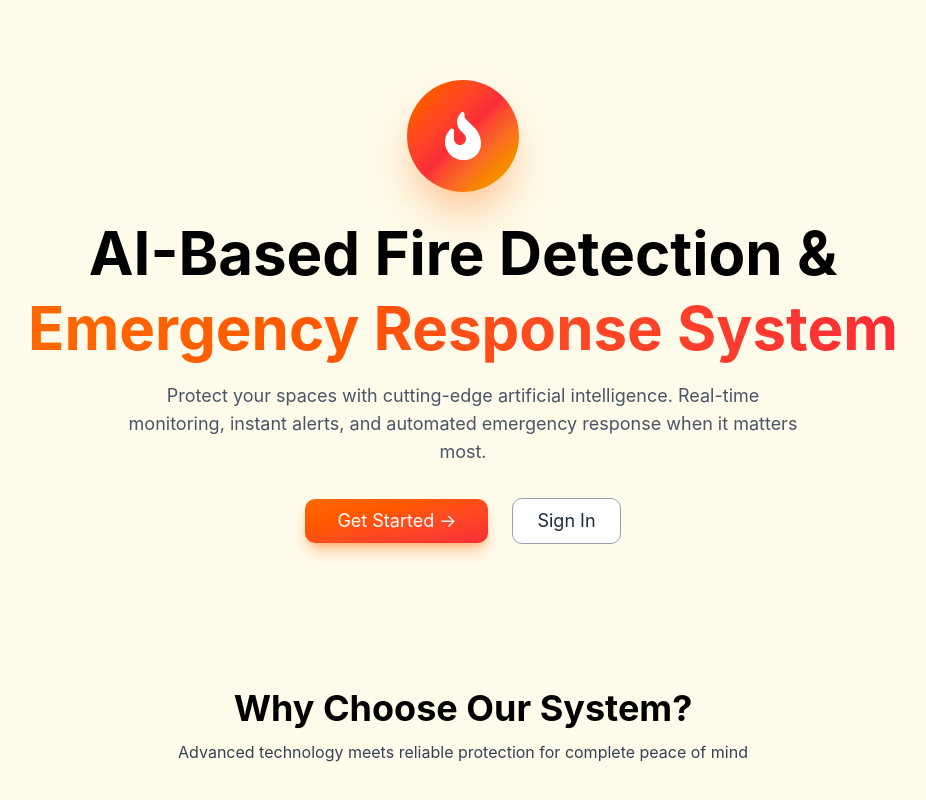
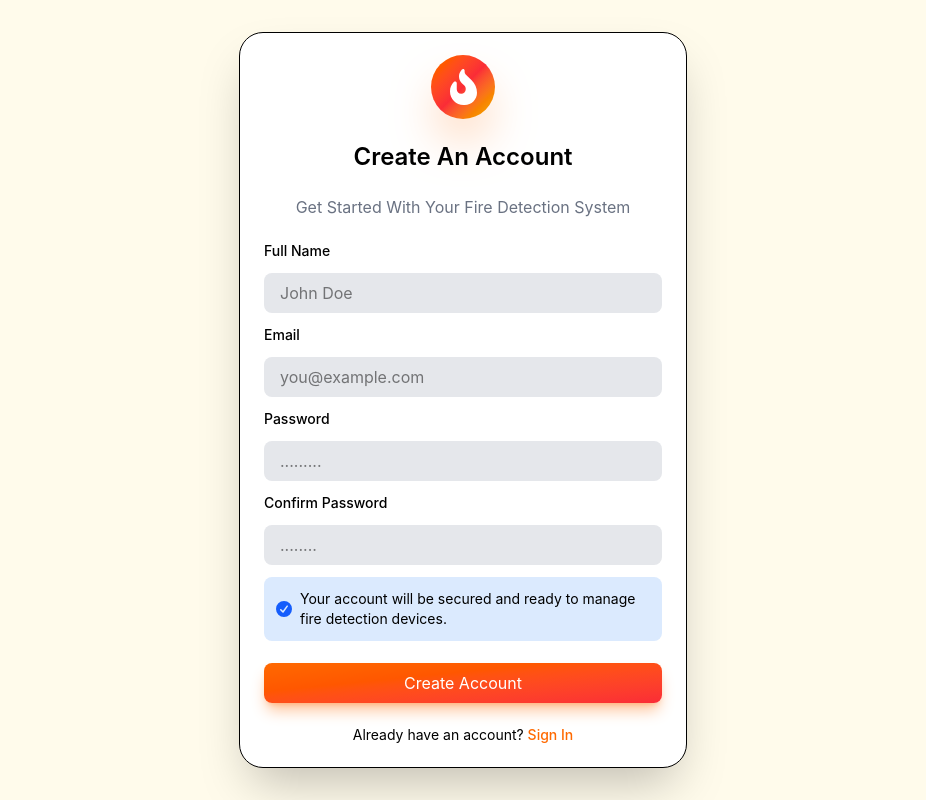
Before and after one commit to RISHIK396/Smart-Ai-based-Fire-And-Smoke-Detection-Frontend, a React (Vite) app: page /signUp in a window 1280 px wide. Shown: the top 800 px of the page, without its empty margins (177-1103 px from the left). Built offline with nearby package versions, Linux system fonts and the light colour scheme.

Commit message:
added new SignUp page

```diff
--- a/package.json
+++ b/package.json
@@ -16,6 +16,7 @@
     "@tailwindcss/vite": "^4.2.2",
     "react": "^19.2.4",
     "react-dom": "^19.2.4",
+    "react-router-dom": "^7.13.2",
     "tailwindcss": "^4.2.2"
   },
   "devDependencies": {
--- a/src/Component/Header.tsx
+++ b/src/Component/Header.tsx
@@ -1,8 +1,10 @@
 import React from 'react'
 import { FontAwesomeIcon } from '@fortawesome/react-fontawesome'
 import { faFireFlameCurved } from '@fortawesome/free-solid-svg-icons'
+import { useNavigate } from 'react-router-dom'
 
 const Header = () => {
+    const navigate = useNavigate();
     return (
         <div className='w-full flex flex-col justify-center items-center bg-amber-50 px-4'>
 
@@ -46,7 +48,7 @@ const Header = () => {
                            bg-gradient-to-br from-orange-500 to-red-500
                            shadow-lg shadow-orange-500/40
                            hover:scale-105 hover:shadow-xl
-                           transition duration-300'>
+                           transition duration-300' onClick={()=>{navigate("/signUp")}}>
                     Get Started →
                 </button>
 
--- /dev/null
+++ b/src/SignUp/Signup.jsx
@@ -0,0 +1,70 @@
+import React from 'react'
+import { FontAwesomeIcon } from '@fortawesome/react-fontawesome'
+import { faCircleCheck, faFireFlameCurved } from '@fortawesome/free-solid-svg-icons'
+import { Link } from 'react-router-dom'
+
+const Signup = () => {
+  return (
+    <div className='flex flex-col items-center justify-center w-full min-h-screen bg-amber-50'>
+
+      <div className='bg-white w-[90%] max-w-md h-[92vh] flex flex-col justify-evenly items-center rounded-3xl px-6 shadow-2xl border'>
+
+        {/* Logo */}
+        <div className='w-full flex justify-center items-center'>
+          <div className='w-16 h-16 rounded-full bg-gradient-to-br from-orange-500 via-red-500 to-yellow-500 flex justify-center items-center shadow-2xl shadow-orange-500/50'>
+            <FontAwesomeIcon icon={faFireFlameCurved} className="text-white text-4xl" />
+          </div>
+        </div>
+
+        <h4 className='text-2xl font-semibold'>Create An Account</h4>
+        <p className='text-gray-500 text-center'>
+          Get Started With Your Fire Detection System
+        </p>
+
+        {/* Form */}
+        <div className='flex flex-col w-full gap-3'>
+
+          <label className='text-sm font-medium'>Full Name</label>
+          <input className='px-4 w-full bg-gray-200 py-2 rounded-lg outline-none focus:ring-2 focus:ring-orange-400'
+            type='text' placeholder='John Doe' name='name' />
+
+          <label className='text-sm font-medium'>Email</label>
+          <input className='px-4 w-full bg-gray-200 py-2 rounded-lg outline-none focus:ring-2 focus:ring-orange-400'
+            type='email' placeholder='you@example.com' name='email' />
+
+          <label className='text-sm font-medium'>Password</label>
+          <input className='px-4 w-full bg-gray-200 py-2 rounded-lg outline-none focus:ring-2 focus:ring-orange-400'
+            type='password' placeholder='.........' name='password' />
+
+          <label className='text-sm font-medium'>Confirm Password</label>
+          <input className='px-4 w-full bg-gray-200 py-2 rounded-lg outline-none focus:ring-2 focus:ring-orange-400'
+            type='password' placeholder='........' name='confirmPassword' />
+
+          {/* Info box */}
+          <div className='flex items-center gap-2 bg-blue-100 p-3 rounded-lg'>
+            <FontAwesomeIcon icon={faCircleCheck} className="text-blue-600" />
+            <p className='text-sm'>
+              Your account will be secured and ready to manage fire detection devices.
+            </p>
+          </div>
+        </div>
+
+        {/* Button */}
+        <button className='w-full py-2 text-base rounded-lg text-white
+                           bg-gradient-to-br from-orange-500 to-red-500
+                           shadow-lg shadow-orange-500/40
+                           hover:scale-105 hover:shadow-xl transition duration-300'>
+          Create Account
+        </button>
+
+        <p className='text-sm'>
+          Already have an account?{" "}
+          <Link className='text-orange-500 font-medium' to="/">Sign In</Link>
+        </p>
+
+      </div>
+    </div>
+  )
+}
+
+export default Signup
--- a/src/main.jsx
+++ b/src/main.jsx
@@ -1,8 +1,14 @@
-import { StrictMode } from 'react'
 import { createRoot } from 'react-dom/client'
 import './index.css'
 import App from './App.jsx'
+import { BrowserRouter, Route, Routes } from 'react-router-dom'
+import Signup from './SignUp/Signup.jsx'
 
 createRoot(document.getElementById('root')).render(
-    <App />,
+    <BrowserRouter>
+    <Routes>
+        <Route path="/" element={<App/>}/>
+        <Route path="/signUp" element={<Signup/>} />
+    </Routes>
+    </BrowserRouter>
 )
```
Also changed, not shown: 1 other file (tests, documents, lock files or other folders).
